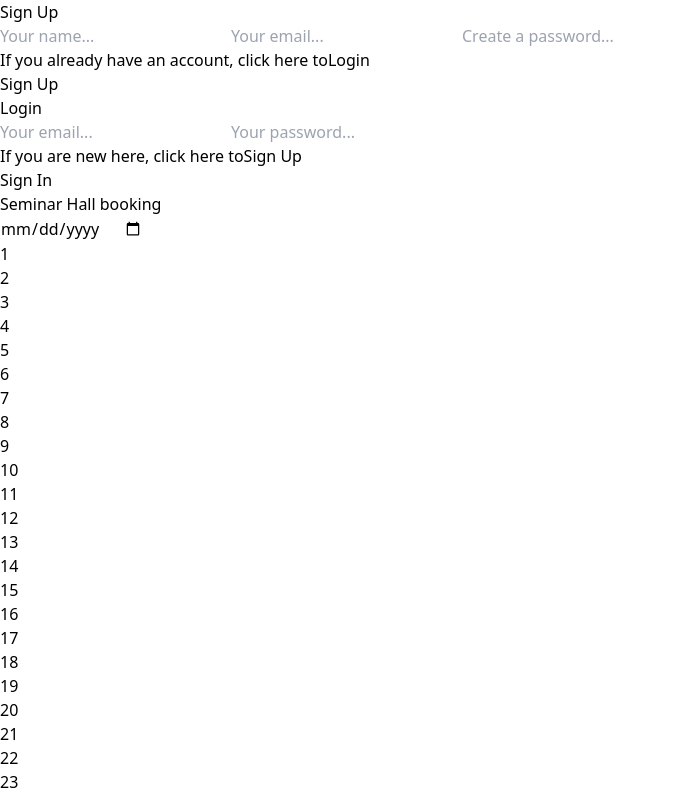
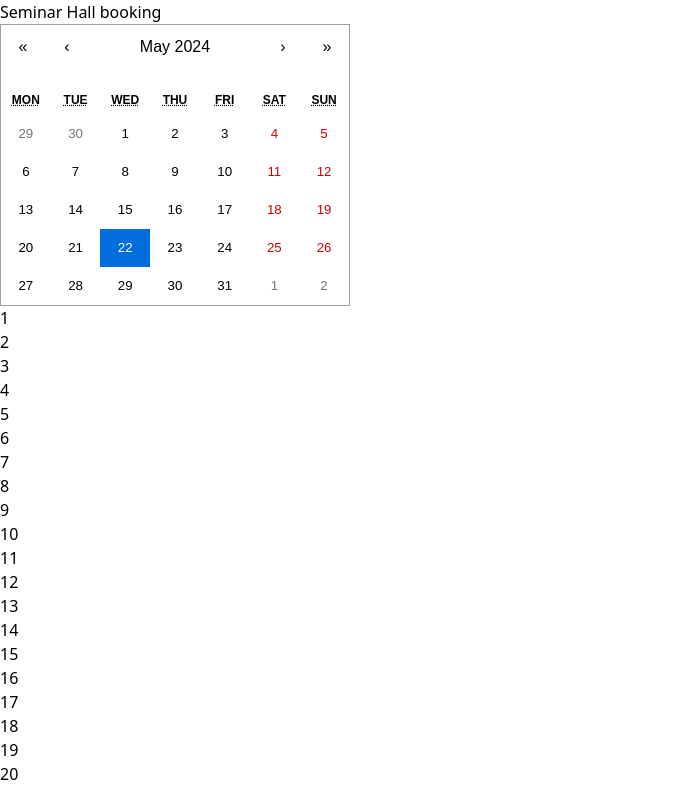
Before and after one commit to ajmal1722/react-seminar-hall-booking-app, a React (Vite) app: page / in a window 1280 px wide. Shown: the top 790 px of the page, without its empty margins (0-675 px from the left). Built offline with nearby package versions, Linux system fonts and the light colour scheme.

Commit message:
imported react calendar

```diff
--- a/package.json
+++ b/package.json
@@ -11,6 +11,7 @@
   },
   "dependencies": {
     "react": "^18.2.0",
+    "react-calendar": "^5.0.0",
     "react-dom": "^18.2.0"
   },
   "devDependencies": {
--- a/src/App.jsx
+++ b/src/App.jsx
@@ -1,16 +1,14 @@
 import './App.css'
-import Date from './components/Date'
 import Seats from './components/Seats'
 import Login from './components/Login'
 import SignUp from './components/SignUp'
+import BookingDate from './components/Date'
 
 function App() {
 
   return (
     <>
-      <SignUp/>
-      <Login/>
-      <Date/>
+      <BookingDate/>
       <Seats/>
     </>
   )
--- a/src/components/Date.jsx
+++ b/src/components/Date.jsx
@@ -1,6 +1,9 @@
-import React from 'react'
+import { useState } from 'react';
+import Calendar from 'react-calendar';
+import 'react-calendar/dist/Calendar.css';
 
-const Date = () => {
+const BookingDate = () => {
+    const [value, onChange] = useState(new Date())
     return (
         <>
             <div className='text-center mt-20'>
@@ -8,14 +11,11 @@ const Date = () => {
                     Seminar Hall booking
                 </h1>
             </div>
-            <div className='w-48 mx-auto my-12'>
-                <input
-                    type="date"
-                    className='w-48 border rounded-lg p-2'
-                />
+            <div className='flex justify-center my-12'>
+                <Calendar onChange={onChange} value={value} />
             </div>
         </>
     )
 }
 
-export default Date
+export default BookingDate
```
Also changed, not shown: 2 other files (tests, documents, lock files or other folders).
